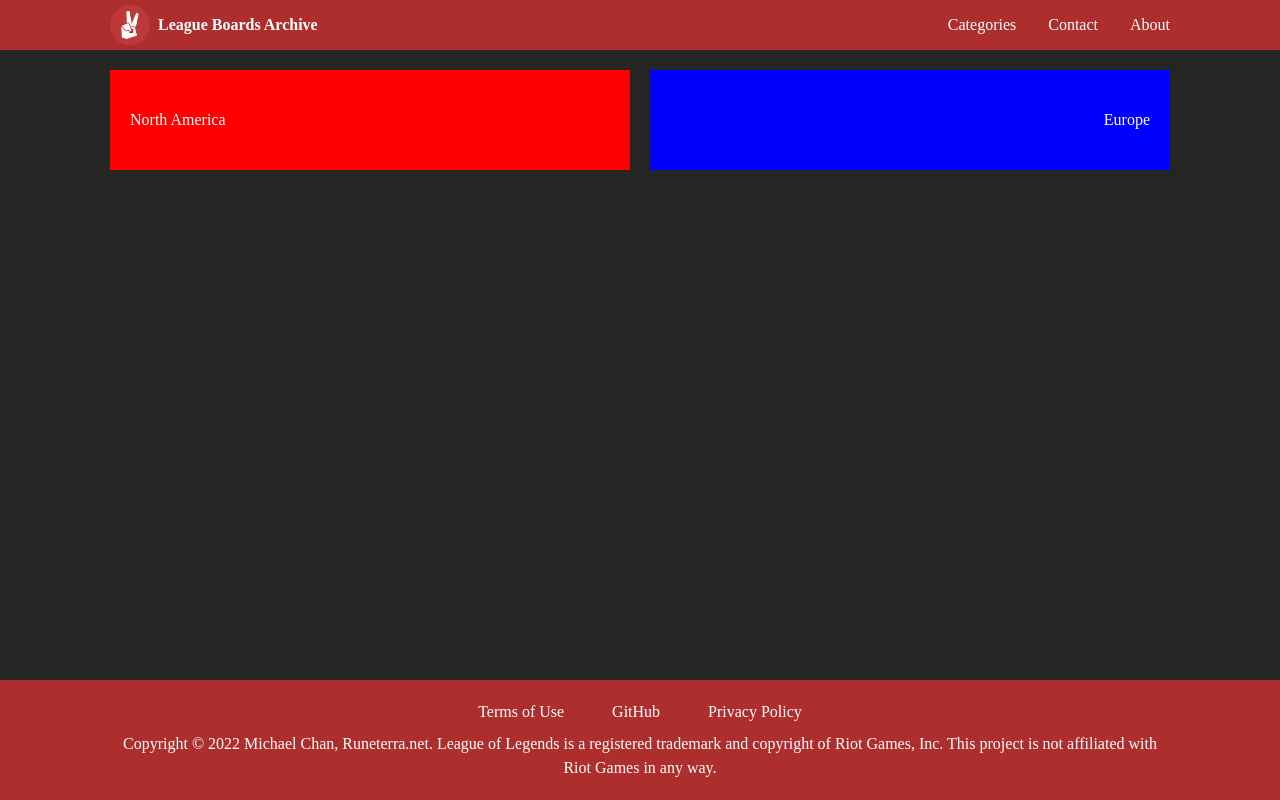
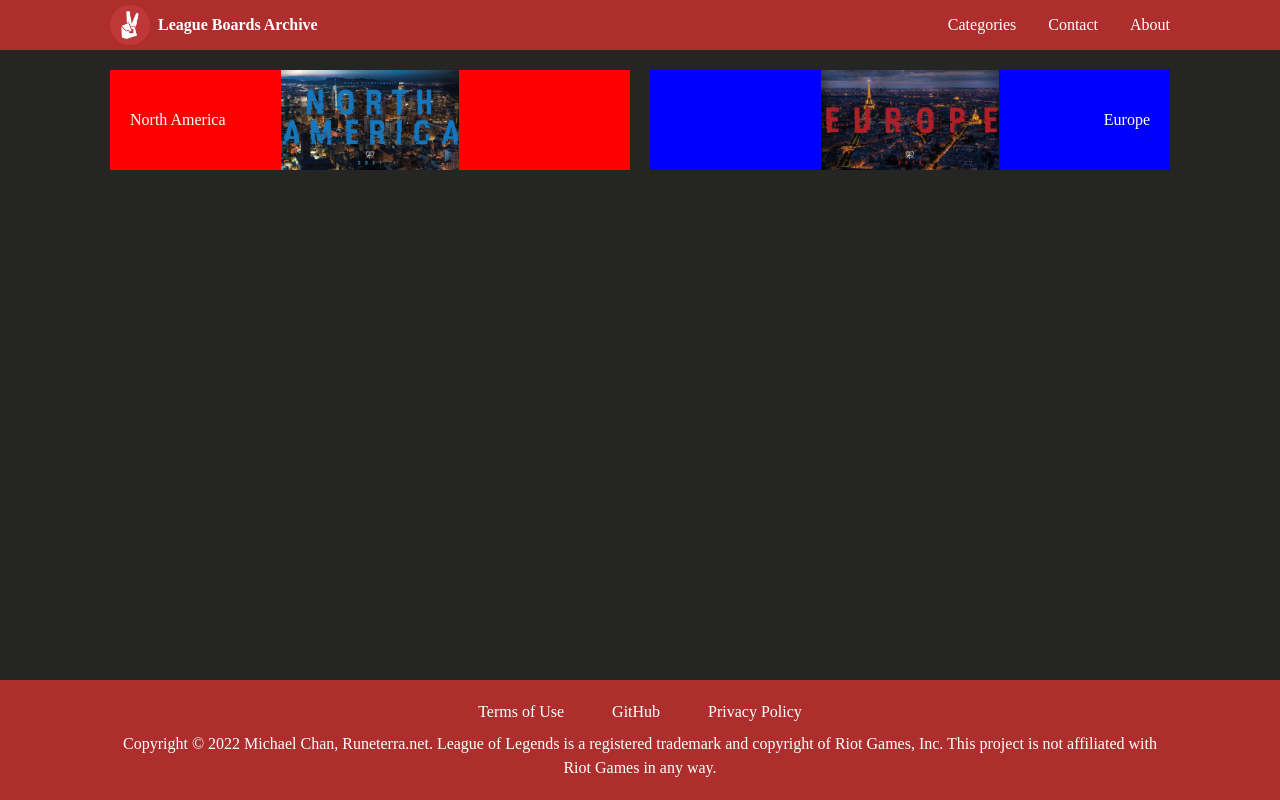
Before and after one commit to WuksGG/League-Boards-Archive, a Next.js app in the folder boards-app/: page / in a window 1280 px wide. Built offline with nearby package versions, Linux system fonts and the light colour scheme.

Commit message:
Region Images

```diff
--- a/boards-app/pages/index.tsx
+++ b/boards-app/pages/index.tsx
@@ -14,11 +14,36 @@
   return (
     <Flex h='100px' gap='20px' w='100%'>
       {/* <Flex> */}
-        <Flex sx={{ flex: 1 }} bg='red' align='center'>
+        <Flex
+          sx={{
+            flex: 1,
+            '&:hover': {
+              flex: 2,
+            },
+            transition: 'flex 0.3s',
+          }}
+          bg='red'
+          align='center'
+          position='relative'
+        >
           <Text px='20px'>North America</Text>
+          <Image src='/assets/images/worlds_na.jpeg' alt='Worlds NA' layout='fill' objectFit='contain' />
         </Flex>
-        <Flex sx={{ flex: 1 }} justify='flex-end' bg='blue' align='center'>
+        <Flex
+          sx={{
+            flex: 1,
+            '&:hover': {
+              flex: 2,
+            },
+            transition: 'flex 0.3s',
+          }}
+          justify='flex-end'
+          bg='blue'
+          align='center'
+          position='relative'
+        >
           <Text px='20px'>Europe</Text>
+          <Image src='/assets/images/worlds_eu.jpeg' alt='Worlds EU' layout='fill' objectFit='contain' />
         </Flex>
       {/* </Flex> */}
     </Flex>
```
Also changed, not shown: boards-app/components/templates/Layout.tsx (+7 -3 lines), boards-app/public/assets/images/worlds_eu.jpeg (added), boards-app/public/assets/images/worlds_na.jpeg (added).
